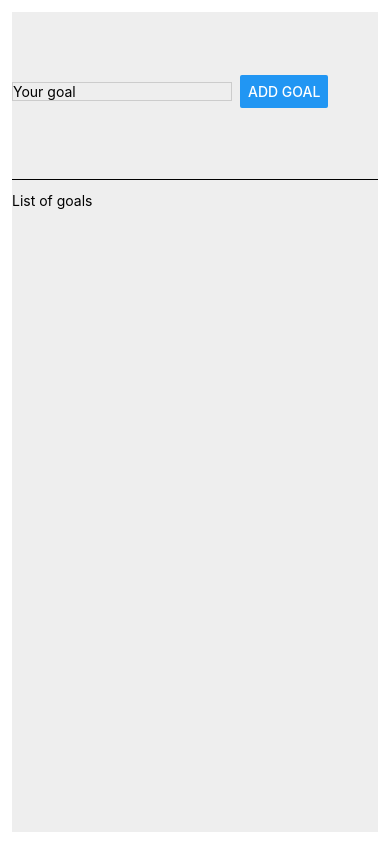
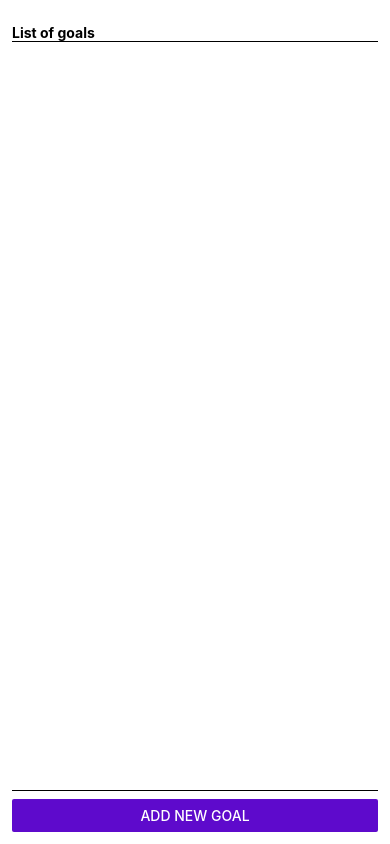
Before and after one commit to rubensbrilhante/rncourse, a React Native app: screen / in a window 390 px wide. Built offline with nearby package versions, Linux system fonts and the light colour scheme.

Commit message:
Finish interface

```diff
--- a/App.js
+++ b/App.js
@@ -14,6 +14,7 @@ import GoalItem from "./components/GoalItem";
 
 export default function App() {
   const [goals, setGoals] = useState([]);
+  const [isModalVisible, setModalVisible] = useState(false)
 
   function addGoal(goal) {
     console.log(goals)
@@ -29,21 +30,26 @@ export default function App() {
       return filter ? filter : []
     })
   }
+
+  const showModal = () => setModalVisible(true)
   return (
+    <>
+      <StatusBar
+        style="light"
+        translucent={false}
+        networkActivityIndicatorVisible
+        backgroundColor="#5e0acc"
 
+      />
       <View style={styles.container}>
-      <StatusBar
-        style="auto"
-        networkActivityIndicatorVisible
-        backgroundColor="#F00"
-      />
-      <GoalInput addGoal={addGoal}/>
+        <Button title="Add new goal" color="#5e0acc" onPress={showModal} />
+        <GoalInput addGoal={addGoal} isModalVisible={isModalVisible} setIsModalVisible={setModalVisible} />
         <View style={styles.goalsContainer}>
           <Text style={styles.simpleText}>List of goals</Text>
           <FlatList
             data={goals}
             renderItem={(item) => {
-            return <GoalItem item={item.item} onPressAction={onPress}/>;
+              return <GoalItem item={item.item} onPressAction={onPress} />;
             }}
             keyExtractor={(item, index) => {
               return item;
@@ -51,6 +57,7 @@ export default function App() {
           />
         </View>
       </View>
+    </>
   );
 }
 
@@ -58,10 +65,9 @@ const styles = StyleSheet.create({
   container: {
     overflow: "visible",
     flex: 1,
-    flexDirection: "column",
+    flexDirection: "column-reverse",
     justifyContent: "flex-start",
-    alignItems: "flex-start",
-    backgroundColor: "#eee",
+    alignItems: "stretch",
     margin: 12,
   },
 
@@ -72,10 +78,17 @@ const styles = StyleSheet.create({
     justifyContent: "flex-start",
     alignItems: "stretch",
     marginVertical: 8,
-    borderTopColor: "#000",
-    borderTopWidth: 1,
+    borderBottomColor: "#000",
+    borderBottomWidth: 1,
   },
 
 
-  simpleText: { marginTop: 12, width: "100%", height: "auto" },
+  simpleText: {
+    fontWeight: "bold",
+    marginVertical: 4,
+    borderBottomColor: "#000",
+    borderBottomWidth: 1,
+    width: "100%",
+    height: "auto"
+  },
 });
--- a/app.json
+++ b/app.json
@@ -9,7 +9,7 @@
     "splash": {
       "image": "./assets/splash.png",
       "resizeMode": "contain",
-      "backgroundColor": "#ffffff"
+      "backgroundColor": "#8080ff"
     },
     "assetBundlePatterns": [
       "**/*"
@@ -20,7 +20,7 @@
     "android": {
       "adaptiveIcon": {
         "foregroundImage": "./assets/adaptive-icon.png",
-        "backgroundColor": "#ffffff"
+        "backgroundColor": "#8080ff"
       }
     },
     "web": {
--- a/components/GoalInput.js
+++ b/components/GoalInput.js
@@ -1,11 +1,14 @@
 import {
   Button,
+  Image,
+  Modal,
   StyleSheet,
   TextInput,
   View,
 } from "react-native";
 import { useState } from "react";
-function GoalInput({addGoal}) {
+function GoalInput({ addGoal, isModalVisible, setIsModalVisible }) {
+  console.log('isModalVisible' + isModalVisible)
   const [enteredGoalText, setEnteredGoalText] = useState('');
 
   function goalInputHandler(enteredText) {
@@ -14,20 +17,41 @@ function GoalInput({addGoal}) {
 
   function addGoalHandler() {
     console.log(enteredGoalText);
+    if (enteredGoalText?.trim() !== '') {
       addGoal(enteredGoalText)
       setEnteredGoalText('');
+      setIsModalVisible(false)
+    }
+  }
+
+  const exit = () => {
+    setIsModalVisible(false)
   }
 
   return (
+    <Modal visible={isModalVisible} animationType={"slide"}>
       <View style={styles.inputContainer}>
+        <View style={styles.imageContainer}>
+          <Image source={require('../assets/images/goals.png')} style={styles.image} />
+        </View>
+        <View style={styles.bottonContainer}>
           <TextInput
             style={styles.inputText}
             placeholder="Your goal"
             onChangeText={goalInputHandler}
             value={enteredGoalText}
           />
-      <Button title="Add Goal" onPress={addGoalHandler} />
+          <View style={styles.buttonContainer}>
+            <View style={styles.button}>
+              <Button title="Add Goal" onPress={addGoalHandler} color="#754da6" />
             </View>
+            <View style={styles.button}>
+              <Button title="Exit" onPress={exit} color="#ff0080" />
+            </View>
+          </View>
+        </View>
+      </View>
+    </Modal>
   );
 }
 
@@ -35,16 +59,52 @@ export default GoalInput;
 
 const styles = StyleSheet.create({
   inputContainer: {
-    flexDirection: "row",
+    flex: 1,
+    flexDirection: "column",
+    justifyContent: "center",
+    alignItems: "stretch",
+    marginVertical: 8,
+  },
+  imageContainer: {
+    flex: 1,
+    flexDirection: "column",
+    justifyContent: "center",
+    alignItems: "center",
+    marginVertical: 8,
+  },
+  bottonContainer: {
+    flex: 1,
+    flexDirection: "column",
     justifyContent: "flex-start",
     alignItems: "center",
     marginVertical: 8,
-    flex: 2,
   },
   inputText: {
-    flex: 1,
     borderWidth: 1,
-    borderColor: "#cccccc",
-    marginEnd: 8,
+    borderColor: "#8000ff",
+    padding: 8,
+    borderRadius: 8,
+
+    width: "85%",
+    height: "auto",
+  },
+  image: {
+    margin: 8,
+    width: "25%",
+    height: "25%",
+    minHeight: 200,
+    minWidth: 200,
+    resizeMode: "contain"
+  },
+  buttonContainer: {
+    flexDirection: "row",
+    justifyContent: "center",
+    alignItems: "center",
+    marginVertical: 8,
+    width: "100%"
+  },
+  button: {
+    margin: 8,
+    width: "30%"
   },
 });
--- a/components/GoalItem.js
+++ b/components/GoalItem.js
@@ -2,7 +2,7 @@ import { Pressable, StyleSheet, Text, View } from "react-native";
 
 function GoalItem({ item, onPressAction }) {
   return <View style={styles.container}>
-    <Pressable android_ripple={{color: '#acc'}} onPress={onPressAction.bind(this, item)}>
+    <Pressable android_ripple={{ color: '#acc' }} onPress={onPressAction.bind(this, item)}>
       <Text style={styles.goalItem}>{item}</Text>
     </Pressable>
   </View>
@@ -13,7 +13,7 @@ export default GoalItem;
 const styles = StyleSheet.create({
   goalItem: {
     padding: 8,
-    color: "#FFF",
+    color: "#fff",
   },
   container: {
     marginVertical: 4,
```
Also changed, not shown: package.json (+8 -4 lines), assets/images/goals.png (added), 1 other file (tests, documents, lock files or other folders). Lines whose indentation alone changed are shown as unchanged.
